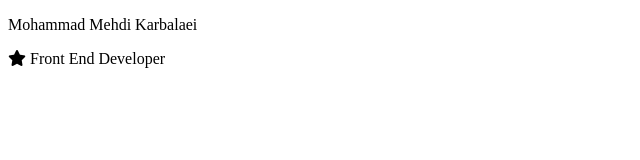
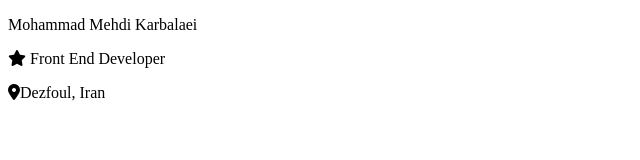
Before and after one commit to mmk4-81/Card, a plain HTML site: page index.html in a window 1280 px wide. Shown: the whole page, without its empty margins (0-640 px from the left). Drawn offline with Linux system fonts and the light colour scheme.

Commit message:
add place

```diff
--- a/index.html
+++ b/index.html
@@ -14,6 +14,7 @@
       </div>
       <p class="info full-name">Mohammad Mehdi Karbalaei</p>
       <p class="info role"><i class="fas fa-star"></i> Front End Developer</p>
+      <p class="info place"><i class="fas fa-map-marker-alt"></i>Dezfoul, Iran</p>
     </div>
   </body>
 </html>
```
